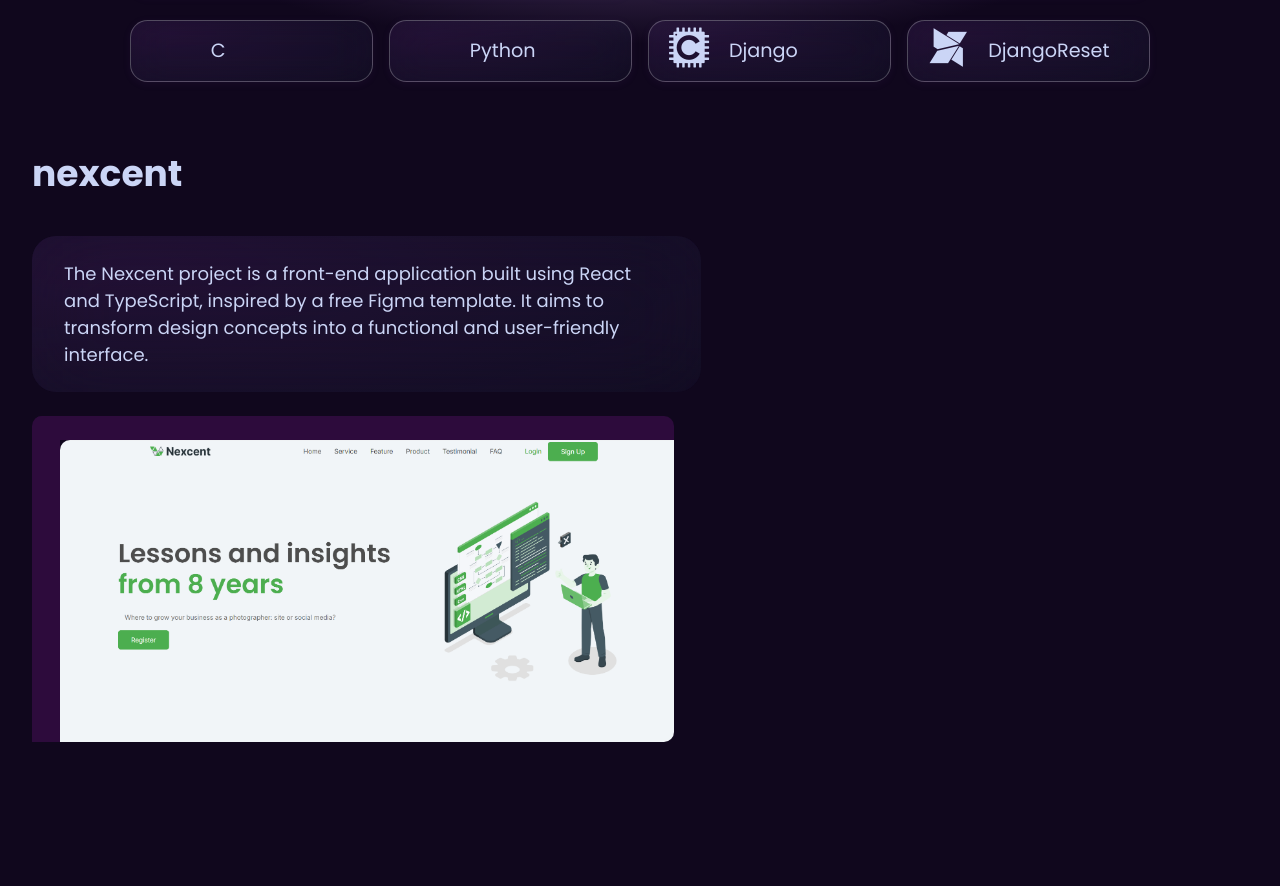
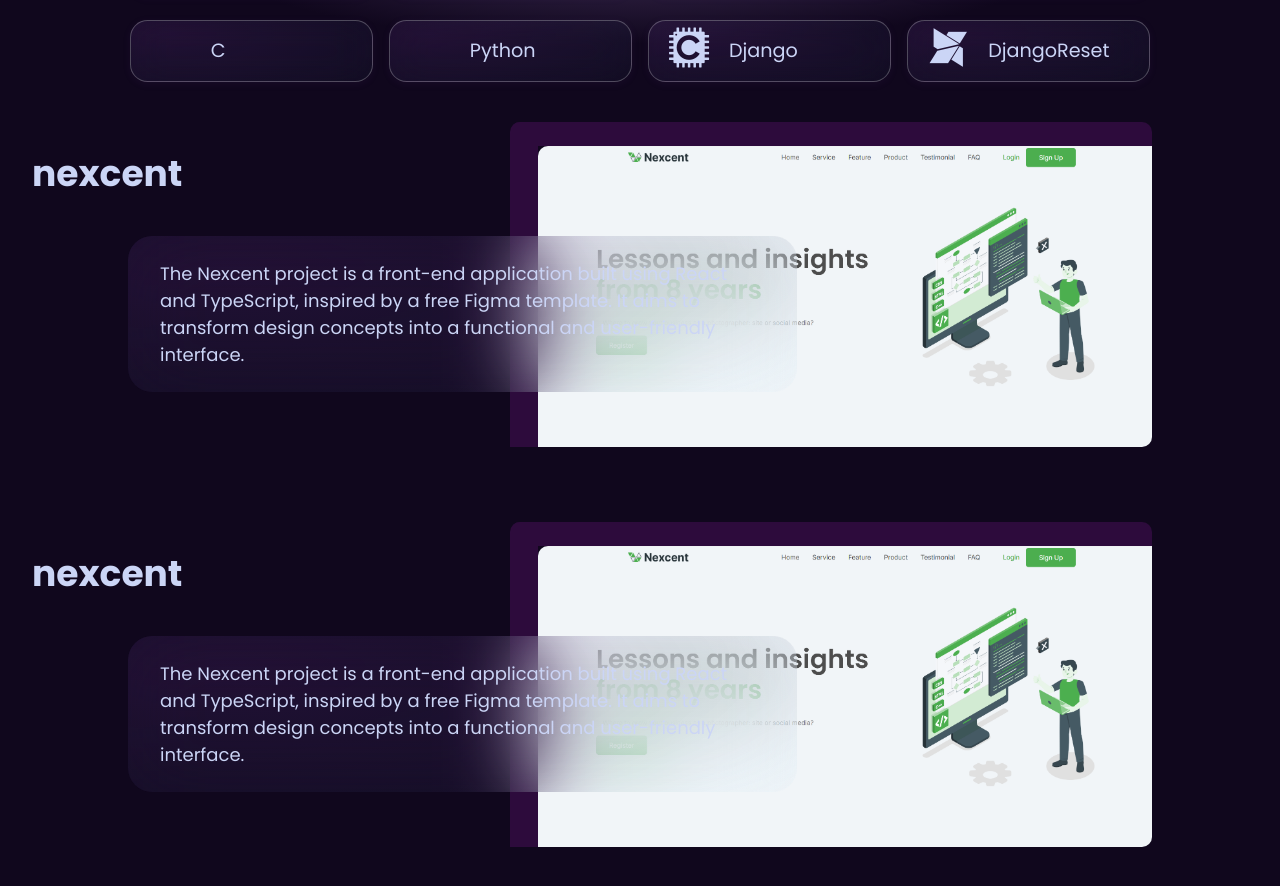
Before and after one commit to KaviruN/portfolio, a React (Vite) app: page / in a window 1280 px wide. Shown: the part 1920-2806 px from the top of the page. Before the commit the page ends 2694 px from the top, so only its background shows below. Built offline with nearby package versions, Linux system fonts and the light colour scheme.

Commit message:
style: improve layout and formatting in Projects and Project components; enhance SCSS styles for better responsiveness

```diff
--- a/src/Project.tsx
+++ b/src/Project.tsx
@@ -23,6 +23,7 @@ function Project({ title, description, img, link }: ProjectProps) {
                 </div>
             </div>
         </div>
+
     );
 }
 
--- a/src/Projects.tsx
+++ b/src/Projects.tsx
@@ -6,6 +6,7 @@ function Projects( ) {
     return (
         <section className="projects">
             <Project link='https://kavirun.github.io/nexcent/' img={nexcent} title="nexcent" description="The Nexcent project is a front-end application built using React and TypeScript, inspired by a free Figma template. It aims to transform design concepts into a functional and user-friendly interface." />
+            <Project link='https://kavirun.github.io/nexcent/' img={nexcent} title="nexcent" description="The Nexcent project is a front-end application built using React and TypeScript, inspired by a free Figma template. It aims to transform design concepts into a functional and user-friendly interface." />
         </section>
     )
 }
--- a/src/scss/components/_projects.scss
+++ b/src/scss/components/_projects.scss
@@ -1,17 +1,27 @@
-@use '../util/functions' as f;
+@use "../util/functions" as f;
 
 .projects {
   color: hsla(226, 70%, 88%, 1);
+  position: relative;
 
   &__project {
+    position: relative;
     padding: 2em;
     display: flex;
     flex-direction: column;
+    height: 50dvh;
+
+    @media (min-width: 768px) {
+      flex-direction: row;
+      // align-items: center;
+    }
   }
 
   &__title {
     margin-bottom: 1.2em;
   }
+
+
 
   &__description {
     background: radial-gradient(
@@ -26,19 +36,32 @@
     backdrop-filter: blur(40px);
     max-width: 669px;
     margin-bottom: 1.5em;
+
+    @media (min-width: 768px) {
+      position: absolute;
+      left: 10%;
+
+    }
   }
 
   &__view {
     border-top: 1.5em solid hsla(281, 68%, 14%, 1);
     border-left: 1.75em solid hsla(281, 68%, 14%, 1);
     border-top-left-radius: f.em(10);
-    border-top-right-radius:  f.em(10);
+    border-top-right-radius: f.em(10);
     border-bottom-right-radius: f.em(10);
     max-width: 642px;
+    margin-bottom: 1.5em;
 
+    @media (min-width: 768px) {
+      position: absolute;
+      right: 10%;
+      top: 0;
+      z-index: -1;
+    }
   }
 
-  &__img img{
+  &__img img {
     border-top-left-radius: f.em(10);
     border-bottom-right-radius: f.em(10);
   }
```
Also changed, not shown: src/scss/style.css, 1 other file (tests, documents, lock files or other folders).
